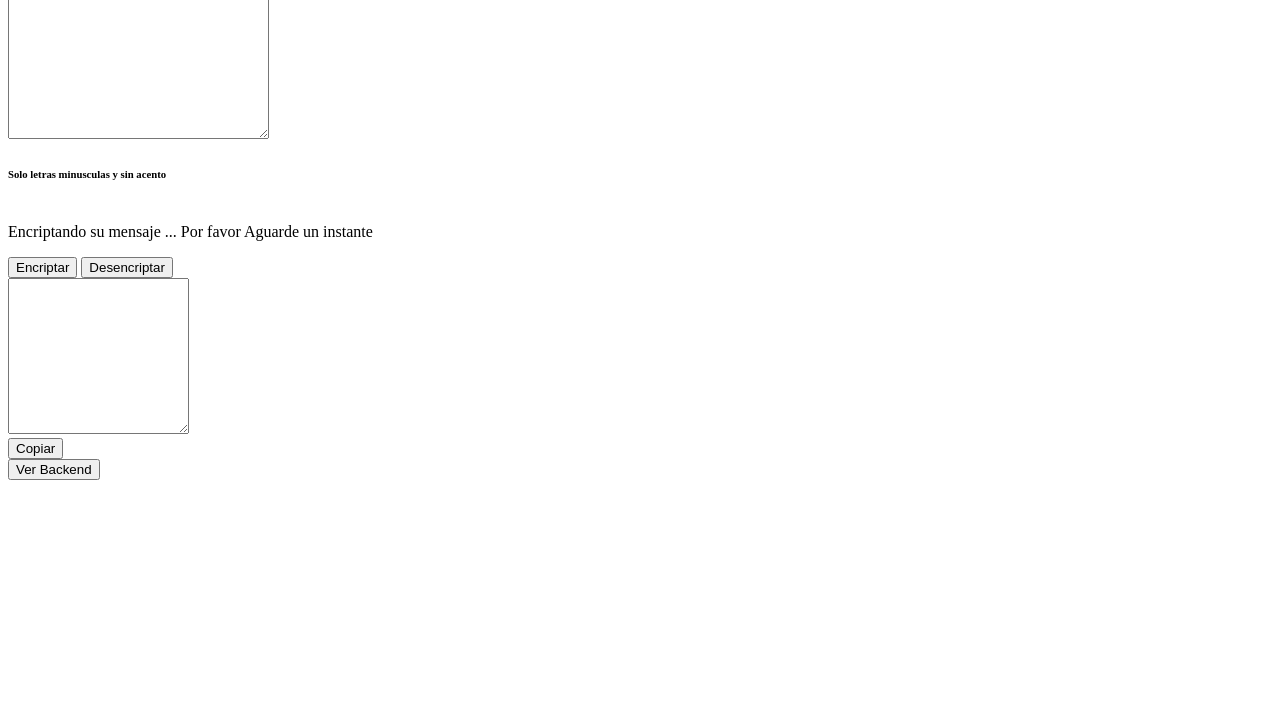
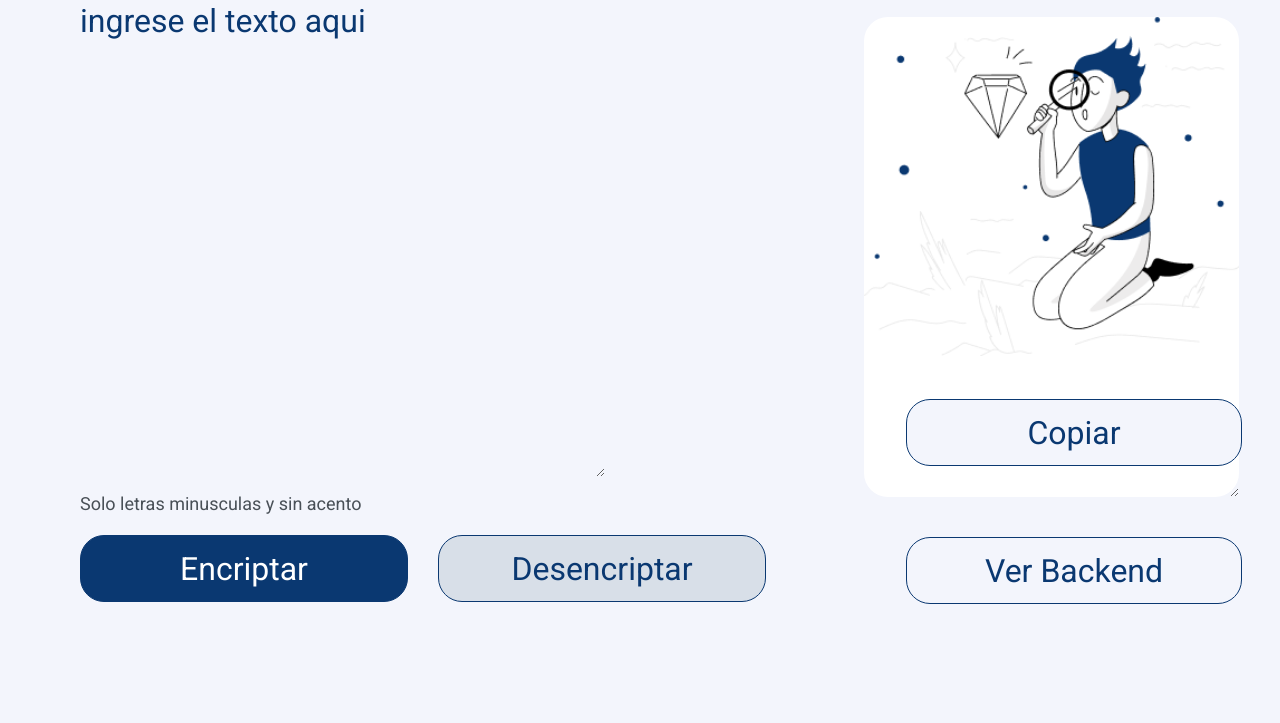
Before and after one commit to a-urizar/challenge-one-g5, a plain HTML site: page index.html in a window 1280 px wide. Shown: the part 77-800 px from the top of the page. Drawn offline with Linux system fonts and the light colour scheme; the site is published under a folder, as on GitHub Pages, so addresses that start at the root find nothing.

Commit message:
moficifacionde enlaces

```diff
--- a/index.html
+++ b/index.html
@@ -4,8 +4,8 @@
     <meta charset="UTF-8">
     <meta http-equiv="X-UA-Compatible" content="IE=edge">
     <meta name="viewport" content="width=device-width, initial-scale=1.0">
-    <link rel="stylesheet" href="/style.css">
-    <link rel="stylesheet" href="/anime/style_usina.css"> <!-- Archivo de estilo de Animación -->
+    <link rel="stylesheet" href="./style.css">
+    <link rel="stylesheet" href="./anime/style_usina.css"> <!-- Archivo de estilo de Animación -->
     <link rel="preconnect" href="https://fonts.googleapis.com">
     <link rel="preconnect" href="https://fonts.gstatic.com" crossorigin>
     <link href="https://fonts.googleapis.com/css2?family=Inter:wght@100;200;300;400;500;600;700;800;900&display=swap" rel="stylesheet">
@@ -61,8 +61,8 @@
 
     </main>
 
-        <script src="/anime/anime.min.js"></script> <!-- Archivo necesario para que funcione animación -->
-        <script src="/anime/script_usina.js" ></script>
-        <script src="/script.js"></script>
+        <script src="./anime/anime.min.js"></script> <!-- Archivo necesario para que funcione animación -->
+        <script src="./anime/script_usina.js" ></script>
+        <script src="./script.js"></script>
 </body>
 </html>
```
